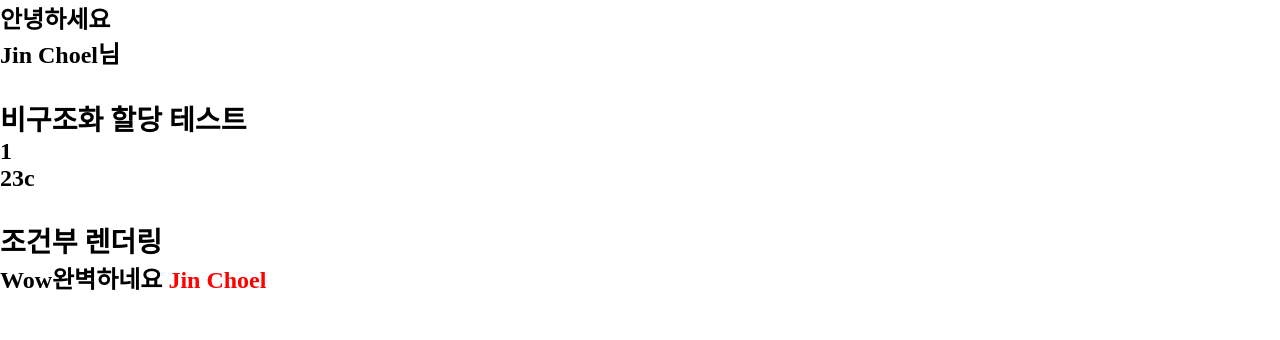
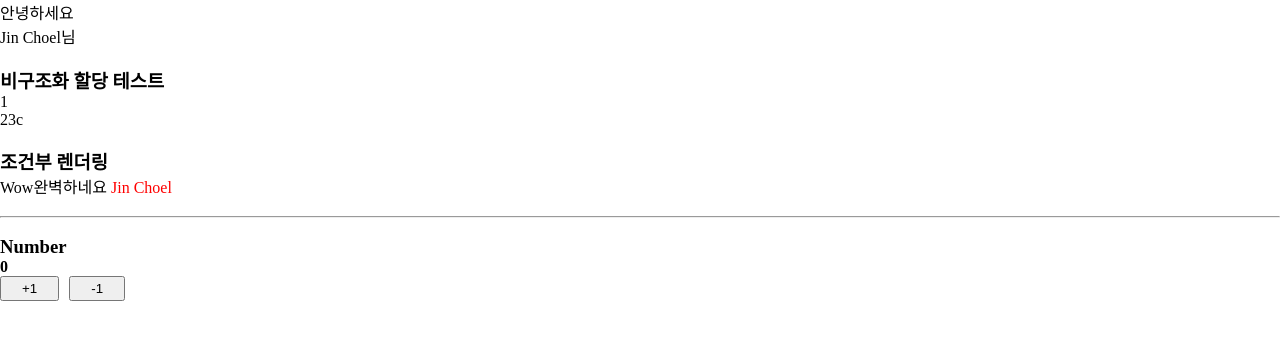
Before and after one commit to GyuHyunA/react-log, a React (Create React App) app: page / in a window 1280 px wide. Shown: the top 340 px of the page. Built offline with nearby package versions, Linux system fonts and the light colour scheme.

Commit message:
useState

```diff
--- a/package.json
+++ b/package.json
@@ -16,6 +16,7 @@
     "react-router-dom": "^6.6.2",
     "react-scripts": "^5.0.1",
     "redux": "^4.2.1",
+    "sass": "^1.69.5",
     "styled-components": "^5.3.6",
     "web-vitals": "^2.1.4"
   },
--- a/src/components/MainApp.jsx
+++ b/src/components/MainApp.jsx
@@ -1,8 +1,17 @@
 import React from "react";
+import StateApp from "./useState/StateApp";
 import BasicApp from "./Basic/BasicApp";
 
 const MainApp = () => {
-  return <BasicApp />;
+  return (
+    <>
+      <BasicApp />
+      <br />
+      <hr />
+      <br />
+      <StateApp />
+    </>
+  );
 };
 
 export default MainApp;
--- /dev/null
+++ b/src/components/useState/Counter.jsx
@@ -0,0 +1,32 @@
+import React, { useState } from "react";
+
+let btnStyle = {
+  padding: "3px 20px",
+  marginRight: "10px",
+  cursor: "pointer",
+};
+let { ...a } = btnStyle;
+
+const Counter = () => {
+  const [counter, setCounter] = useState(0);
+  function upCount() {
+    setCounter((e) => (e += 1));
+  }
+  function downCount() {
+    setCounter((e) => (e -= 1));
+  }
+  return (
+    <>
+      <h3>Number</h3>
+      <h4>{counter}</h4>
+      <button style={a} onClick={upCount}>
+        +1
+      </button>
+      <button style={a} onClick={downCount}>
+        -1
+      </button>
+    </>
+  );
+};
+
+export default Counter;
--- /dev/null
+++ b/src/components/useState/StateApp.jsx
@@ -0,0 +1,12 @@
+import React from "react";
+import Counter from "./Counter";
+
+const StateApp = () => {
+  return (
+    <>
+      <Counter />
+    </>
+  );
+};
+
+export default StateApp;
--- a/src/css/index.css
+++ b/src/css/index.scss
@@ -16,26 +16,11 @@ code {
   font-family: source-code-pro, Menlo, Monaco, Consolas, "Courier New", monospace;
 }
 
-h2 {
-  margin: 0;
-  font-weight: 800;
-}
-
 a {
   text-decoration: none;
   color: black;
-  font-weight: 400px;
-}
-a:active {
-  color: lightcoral;
 }
 
-li{
+li {
   list-style: none;
 }
-
-.gray-box {
-  background-color: gray;
-  width: 64px;
-  height: 64px;
-}
--- a/src/index.js
+++ b/src/index.js
@@ -1,6 +1,6 @@
 import React from "react";
 import ReactDOM from "react-dom/client";
-import "./css/index.css";
+import "./css/index.scss";
 import App from "./pages/App";
 import { BrowserRouter } from "react-router-dom";
 
--- a/src/pages/App.jsx
+++ b/src/pages/App.jsx
@@ -2,12 +2,8 @@ import { useRoutes } from "react-router-dom";
 import { routerList } from "../routers/routerList";
 
 function App() {
-  let router = useRoutes(routerList)
-  return (
-    <>
-      <h2>{router}</h2>
-    </>
-  );
+  let router = useRoutes(routerList);
+  return <>{router}</>;
 }
 
 export default App;
```
Also changed, not shown: 1 other file (tests, documents, lock files or other folders).
